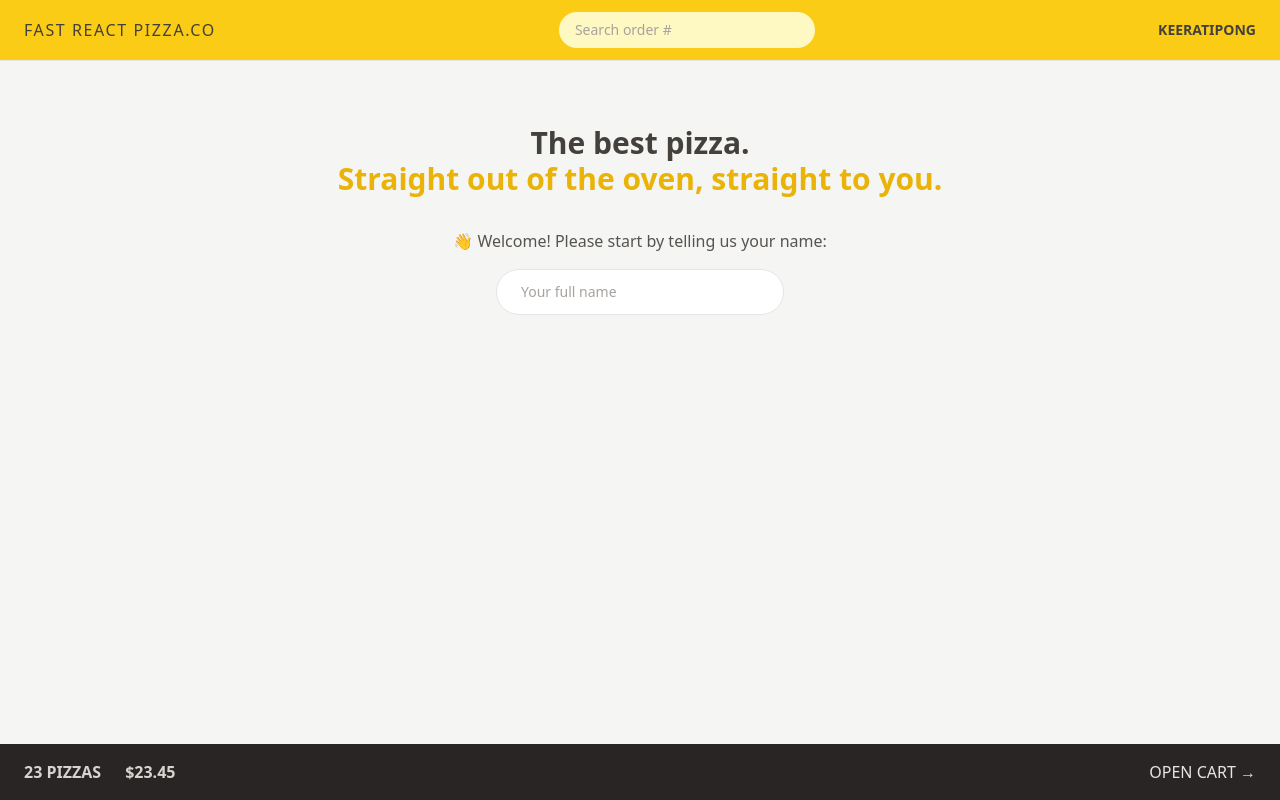
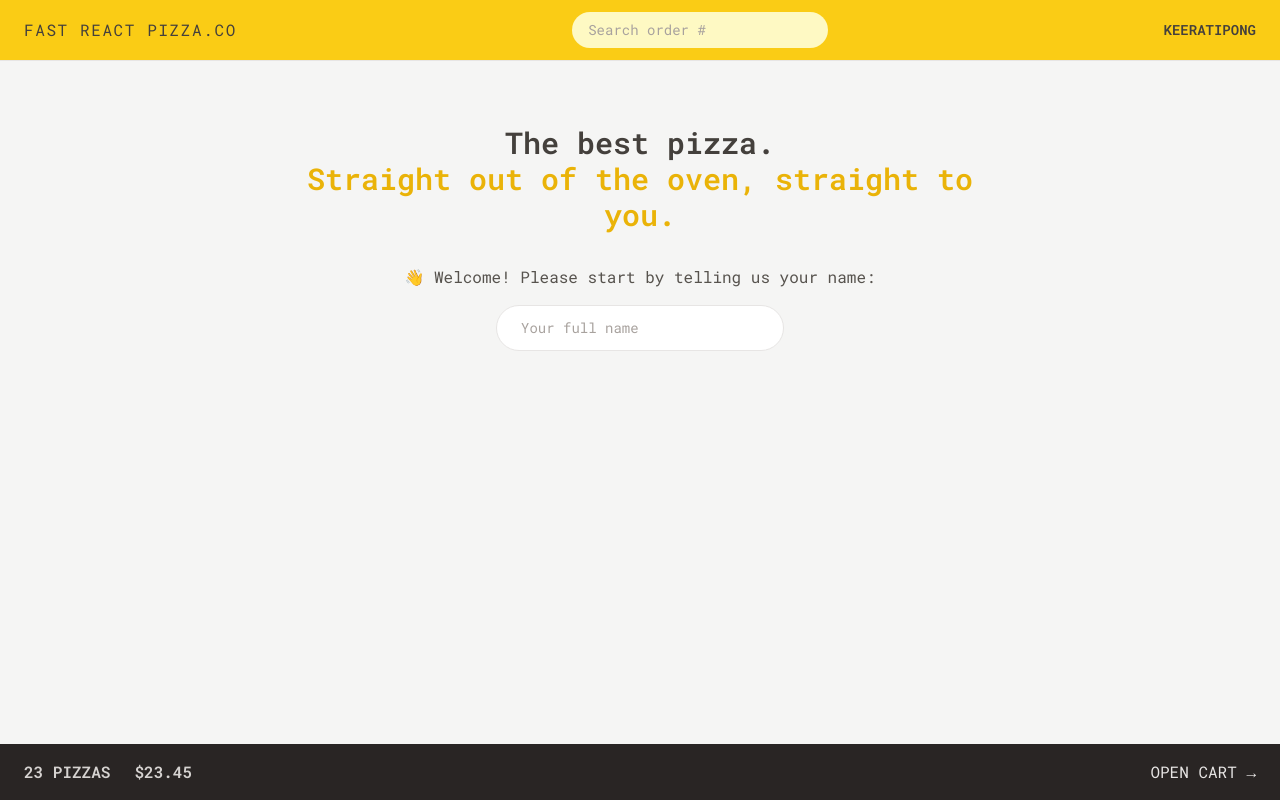
Before and after one commit to keeratipong4/16-fast-react-pizza, a React (Vite) app: page / in a window 1280 px wide. Built offline with nearby package versions, Linux system fonts and the light colour scheme.

Commit message:
lecture 306-307

```diff
--- a/index.html
+++ b/index.html
@@ -4,6 +4,12 @@
     <meta charset="UTF-8" />
     <link rel="icon" type="image/svg+xml" href="/vite.svg" />
     <meta name="viewport" content="width=device-width, initial-scale=1.0" />
+    <link rel="preconnect" href="https://fonts.googleapis.com" />
+    <link rel="preconnect" href="https://fonts.gstatic.com" crossorigin />
+    <link
+      href="https://fonts.googleapis.com/css2?family=Roboto+Mono:ital,wght@0,100..700;1,100..700&display=swap"
+      rel="stylesheet"
+    />
     <title>Vite + React</title>
   </head>
   <body class="bg-stone-100 text-stone-700">
--- a/src/index.css
+++ b/src/index.css
@@ -5,13 +5,12 @@
   .input {
     @apply w-full rounded-full border border-stone-200 px-4 py-2 text-sm transition-all duration-300 placeholder:text-stone-400 focus:outline-none focus:ring focus:ring-yellow-400 md:px-6 md:py-3;
   }
-}
 
   /* https://dev.to/afif/i-made-100-css-loaders-for-your-next-project-4eje */
   .loader {
     width: 45px;
     aspect-ratio: 0.75;
-  --c: no-repeat linear-gradient(#333 0 0);
+    --c: no-repeat linear-gradient(theme(colors.stone.800) 0 0);
     background:
       var(--c) 0% 50%,
       var(--c) 50% 50%,
@@ -46,3 +45,4 @@
         100% 100%;
     }
   }
+}
--- a/src/ui/AppLayout.jsx
+++ b/src/ui/AppLayout.jsx
@@ -8,6 +8,7 @@
   return (
     <div className="grid h-screen grid-rows-[auto_1fr_auto]">
       {isLoading && <Loader />}
+
       <Header />
       <div className="overflow-scroll">
         <main className="mx-auto max-w-3xl">
--- a/src/ui/Loader.jsx
+++ b/src/ui/Loader.jsx
@@ -1,5 +1,9 @@
 function Loader() {
-  return <div className="loader"></div>;
+  return (
+    <div className="absolute inset-0 flex items-center justify-center bg-slate-200/50 backdrop-blur-sm">
+      <div className="loader"></div>
+    </div>
+  );
 }
 
 export default Loader;
--- a/tailwind.config.js
+++ b/tailwind.config.js
@@ -1,8 +1,19 @@
 /** @type {import('tailwindcss').Config} */
+//eslint-disable-next-line
 export default {
   content: ["./index.html", "./src/**/*.{js,ts,jsx,tsx}"],
   theme: {
-    extend: {},
+    fontFamily: {
+      sans: "Roboto Mono, monospace",
+    },
+    extend: {
+      fontSize: {
+        huge: ["20rem", { lineHeight: "1" }],
+      },
+      height: {
+        screen: "100dvh",
+      },
+    },
   },
   plugins: [],
 };
```
Lines whose indentation alone changed are shown as unchanged.
